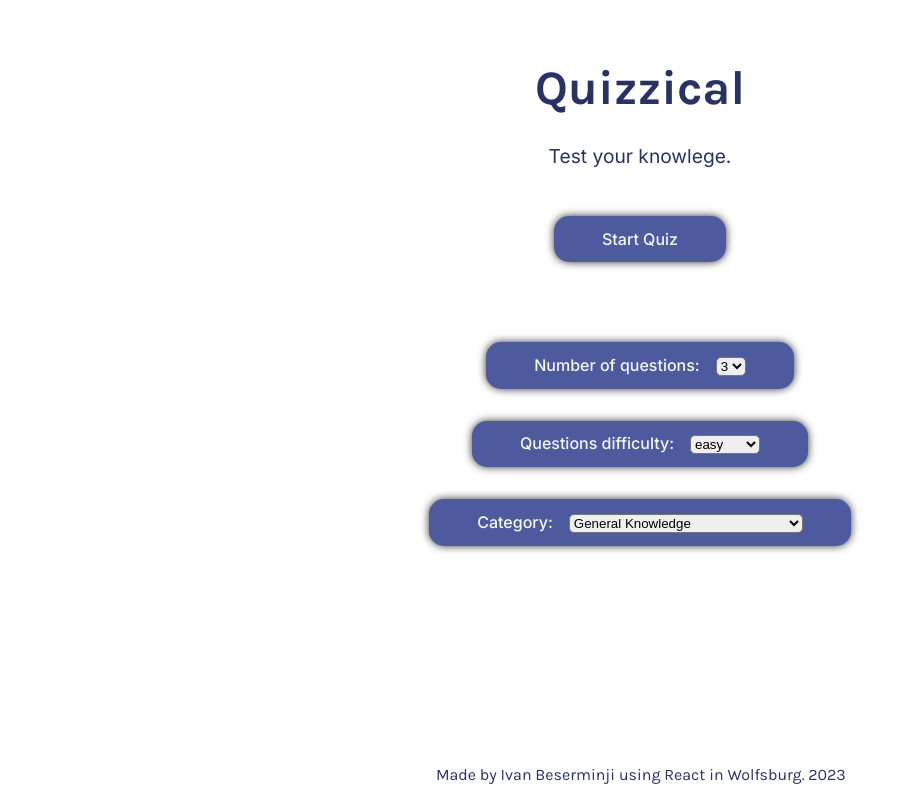
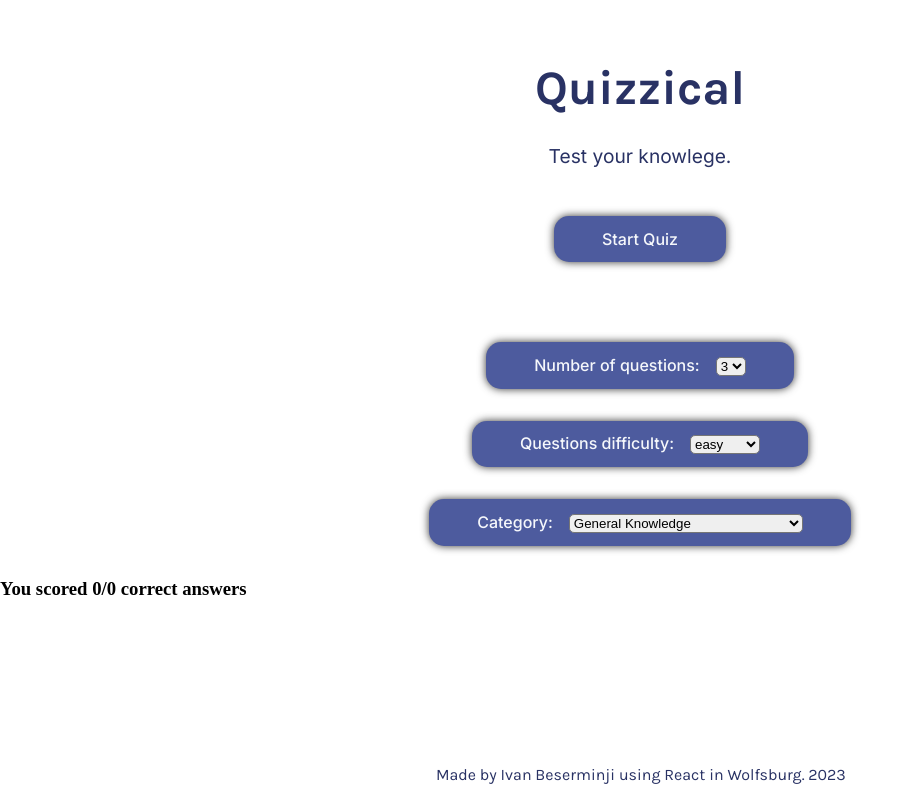
Before and after one commit to BeserWOB/quiz, a React (Vite) app: page / in a window 1280 px wide. Shown: the whole page, without its empty margins (0-920 px from the left). Built offline with nearby package versions, Linux system fonts and the light colour scheme.

Commit message:
App.jsx changes. Collecting right answers.

```diff
--- a/src/App.jsx
+++ b/src/App.jsx
@@ -11,7 +11,7 @@ export default function App(){
 
   const[isGameOn, setIsGameOn] = React.useState(false);
   const[questions, setQuestions] = React.useState([]);
-
+  const[score, setScore] = React.useState(0);
   function start(url){
     setIsGameOn(true);
     getData(url);
@@ -67,21 +67,21 @@ export default function App(){
 }
 
 function checkAnswers(){
-  questions.map(question => {
+  let count = 0;
+  questions.forEach(question => {
     if(question.correctAnswer === question.selectedAnswer){
-      alert("bravo")
-    } else {
-      alert("try again")
+      count++
     }
   })
+  setScore(count)
 }
-
+console.log(score);
   return(
     <main>
-      {!isGameOn && <Start
-        start={start}
-        isGameOn={isGameOn}
-      />}
+        {!isGameOn && <Start
+          start={start}
+          isGameOn={isGameOn}
+        />}
 
         {isGameOn && questions.map((question, index)=> <Question
           data={question}
@@ -89,10 +89,8 @@ function checkAnswers(){
           key={index}
           selectAnswer={selectAnswer}
           />)}
-
-
-
-      {isGameOn && <button className="check--answers-btn"onClick={checkAnswers}>Check answers</button>}
+        {isGameOn && <button className="check--answers-btn"onClick={checkAnswers}>Check answers</button>}
+        <h3>You scored {score}/{questions.length} correct answers</h3>
       <Footer />
     </main>
   )
```
